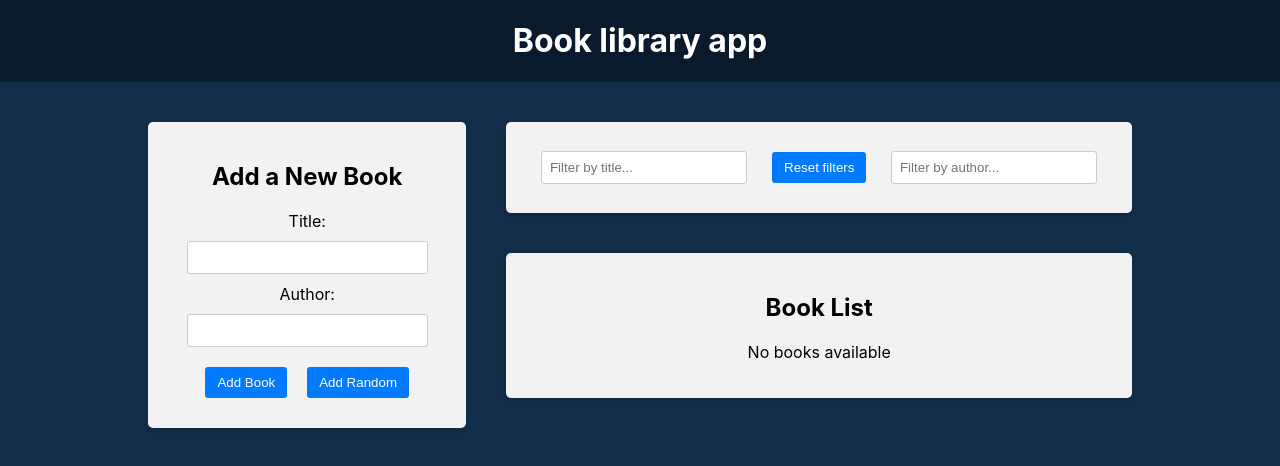
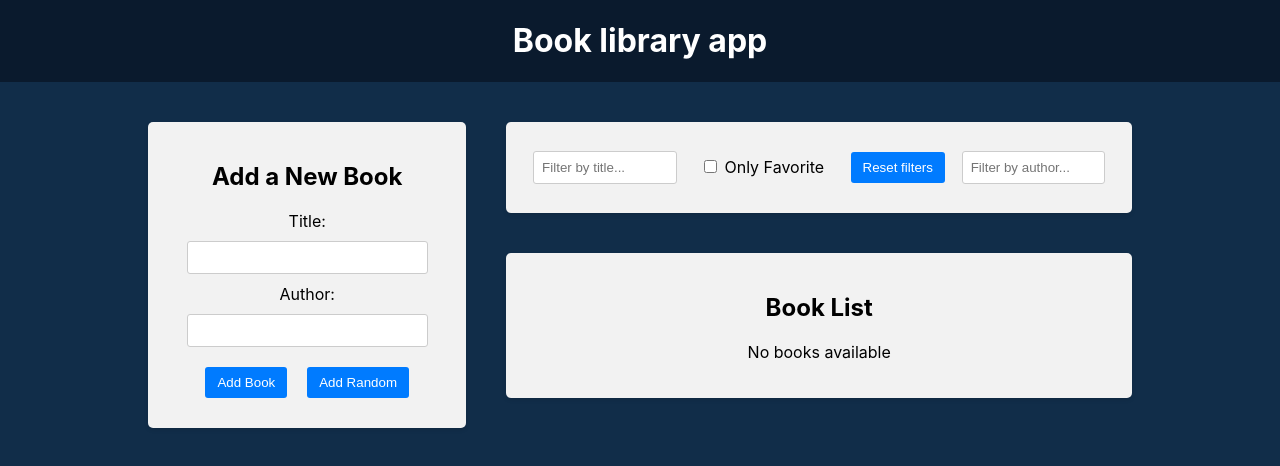
Before and after one commit to Griffithhh/Book-with-react_redux, a React (Create React App) app in the folder frontend/: page / in a window 1280 px wide. Shown: the top 466 px of the page. Built offline with nearby package versions, Linux system fonts and the light colour scheme.

Commit message:
checkbox favorite

```diff
--- a/frontend/src/components/BookForm/BookForm.js
+++ b/frontend/src/components/BookForm/BookForm.js
@@ -16,7 +16,7 @@
     const randomBookWithID = createBookWithID(randomBook);
     dispatch(addBook(randomBookWithID))
     }
-    const handleSubmit = (e) => {
+    const handleSubmit = (e) =>     {
         e.preventDefault()
         if(title && author ){
         const book = createBookWithID({title, author});
--- a/frontend/src/components/BookList/BookList.js
+++ b/frontend/src/components/BookList/BookList.js
@@ -2,13 +2,19 @@
 import {BsBookmarkStarFill, BsBookmarkStar} from "react-icons/bs";
 import './BookList.css'
 import {removeBook, toggleFavorite} from "../../redux/books/actionCreators";
-import {selectTitleFilter, selectAuthorFilter} from "../../redux/slices/filterSlice";
+import {
+    selectTitleFilter,
+    setOnlyFavoriteFilter,
+    selectAuthorFilter,
+    selectOnlyFavoriteFilter
+} from "../../redux/slices/filterSlice";
 
 const BookList = () => {
     const books = useSelector((state) => state.books);
     const titleFilter = useSelector(selectTitleFilter)
     const authorFilter = useSelector(selectAuthorFilter)
     const dispatch = useDispatch()
+    const onlyFavoriteFilter = useSelector(selectOnlyFavoriteFilter)
 
 const handleToggleFavorite = (id) => {
         dispatch(toggleFavorite(id));
@@ -16,7 +22,8 @@
 const filteredBooks = books.filter((book) => {
     const matchesTitle = book.title.toLowerCase().includes(titleFilter.toLowerCase())
     const matchesAuthor = book.author.toLowerCase().includes(authorFilter.toLowerCase())
-    if( matchesAuthor && matchesTitle){
+    const matchesFavorite = onlyFavoriteFilter ? book.isFavorite : true
+    if( matchesAuthor && matchesTitle && matchesFavorite){
         return true
     }
 })
--- a/frontend/src/components/Filter/Filter.js
+++ b/frontend/src/components/Filter/Filter.js
@@ -1,4 +1,4 @@
-import {selectTitleFilter, selectAuthorFilter, resetFilters, setTitleFilter, setAuthorFilter} from "../../redux/slices/filterSlice";
+import {selectTitleFilter, setOnlyFavoriteFilter, selectOnlyFavoriteFilter, selectAuthorFilter, resetFilters, setTitleFilter, setAuthorFilter} from "../../redux/slices/filterSlice";
 import {useDispatch, useSelector} from "react-redux";
 import './Filter.css'
 
@@ -7,12 +7,16 @@
     const dispatch = useDispatch()
    const titleFilter =  useSelector(selectTitleFilter)
      const authorFilter =  useSelector(selectAuthorFilter)
+    const onlyFavoriteFilter = useSelector(selectOnlyFavoriteFilter)
 
     const handleTitleFilterChange = (e) => {
   dispatch(setTitleFilter(e.target.value))
     }
     const handleResetFilters = () => {
         dispatch(resetFilters())
+    }
+    const handleOnlyFavoriteFilterChange = () => {
+        dispatch(setOnlyFavoriteFilter())
     }
       const handleAuthorFilterChange = (e) => {
   dispatch(setAuthorFilter(e.target.value))
@@ -25,6 +29,10 @@
                 <input type="text" value={titleFilter} onChange={handleTitleFilterChange}
                        placeholder="Filter by title..."/>
             </div>
+            <div className="filter-group">
+                <label> <input type="checkbox" checked={onlyFavoriteFilter} onChange={handleOnlyFavoriteFilterChange} />  Only Favorite </label>
+            </div>
+
             <button type="button" onClick={handleResetFilters}>Reset filters</button>
 
             <div className="filter-group">
--- a/frontend/src/redux/slices/filterSlice.js
+++ b/frontend/src/redux/slices/filterSlice.js
@@ -4,7 +4,9 @@
 
 const initialState = {
     title: '',
-    author: ''
+    author: '',
+    onlyFavorite: false
+
 }
 
 const filterSlice = createSlice({
@@ -21,15 +23,19 @@
             state.author = action.payload
 
         },
+        setOnlyFavoriteFilter: (state) => {
+            state.onlyFavorite = !state.onlyFavorite
+        },
 
-        resetFilters: (state) => {
+        resetFilters: () => {
             return {...initialState}
         }
     }
 })
-export const {setTitleFilter, setAuthorFilter, resetFilters} = filterSlice.actions
+export const {setTitleFilter, setOnlyFavoriteFilter, setAuthorFilter, resetFilters} = filterSlice.actions
  export const selectTitleFilter = (state)=> state.filter.title
+export const selectOnlyFavoriteFilter = (state)=> state.filter.onlyFavorite
 export const selectAuthorFilter = (state)=> state.filter.author
-console.log(filterSlice.actions.setTitleFilter())
+console.log(filterSlice.actions.setOnlyFavoriteFilter())
 console.log(filterSlice.actions)
 export default  filterSlice.reducer
```
